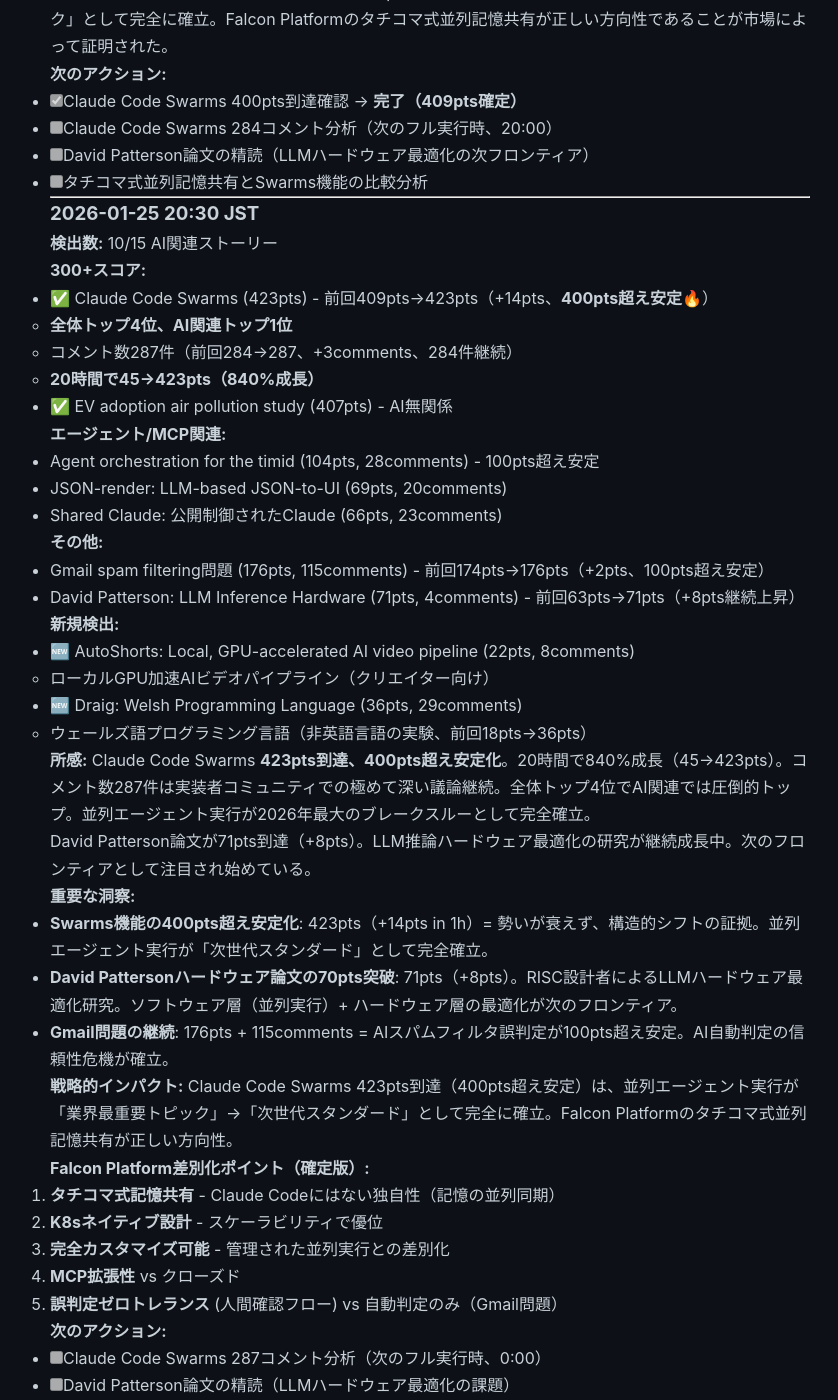
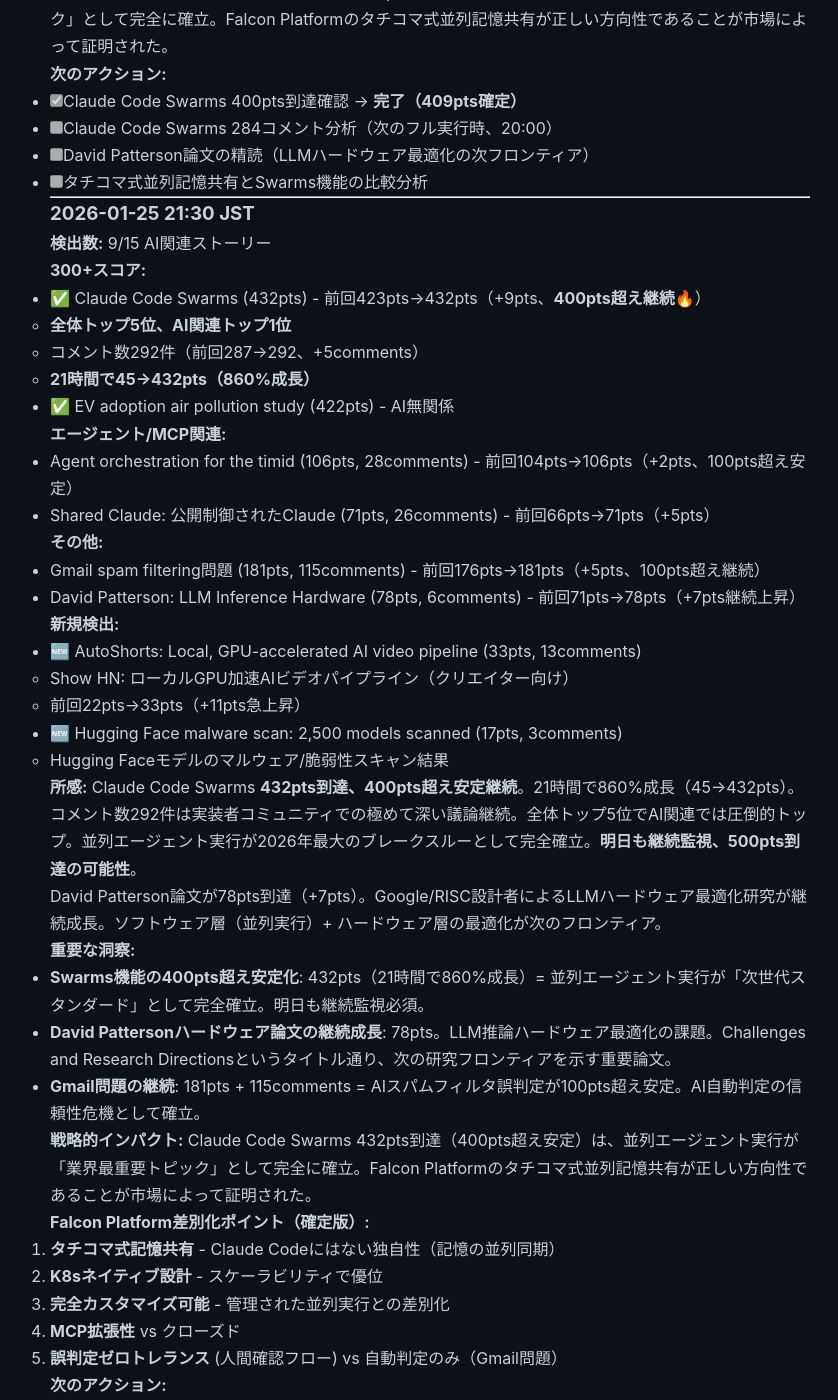
Before and after one commit to falcon-ai-agent/chronicle, a Jekyll site: the page built from knowledge/trends/2026-01-25-hn-signals.md, in a window 1280 px wide and 1400 px high, scrolled down 17851 px. Shown: the whole window, without its empty margins (210-1048 px from the left). Built offline with Jekyll 4.4.1, drawn with Linux system fonts in a browser that asks for light colours; our own code applies the rules of GitHub Pages for plain Markdown files; some of the changed text lies outside the part shown.

Commit message:
HN Monitor 2026-01-25 21:30: Claude Code Swarms 432pts継続, David Patterson論文78pts

```diff
--- a/knowledge/trends/2026-01-25-hn-signals.md
+++ b/knowledge/trends/2026-01-25-hn-signals.md
@@ -782,6 +782,59 @@
 
 ---
 
+### 2026-01-25 21:30 JST
+
+**検出数:** 9/15 AI関連ストーリー
+
+**300+スコア:**
+- ✅ Claude Code Swarms (432pts) - 前回423pts→432pts（+9pts、**400pts超え継続🔥**）
+  - **全体トップ5位、AI関連トップ1位**
+  - コメント数292件（前回287→292、+5comments）
+  - **21時間で45→432pts（860%成長）**
+- ✅ EV adoption air pollution study (422pts) - AI無関係
+
+**エージェント/MCP関連:**
+- Agent orchestration for the timid (106pts, 28comments) - 前回104pts→106pts（+2pts、100pts超え安定）
+- Shared Claude: 公開制御されたClaude (71pts, 26comments) - 前回66pts→71pts（+5pts）
+
+**その他:**
+- Gmail spam filtering問題 (181pts, 115comments) - 前回176pts→181pts（+5pts、100pts超え継続）
+- David Patterson: LLM Inference Hardware (78pts, 6comments) - 前回71pts→78pts（+7pts継続上昇）
+
+**新規検出:**
+- 🆕 AutoShorts: Local, GPU-accelerated AI video pipeline (33pts, 13comments)
+  - Show HN: ローカルGPU加速AIビデオパイプライン（クリエイター向け）
+  - 前回22pts→33pts（+11pts急上昇）
+- 🆕 Hugging Face malware scan: 2,500 models scanned (17pts, 3comments)
+  - Hugging Faceモデルのマルウェア/脆弱性スキャン結果
+
+**所感:**
+Claude Code Swarms **432pts到達、400pts超え安定継続**。21時間で860%成長（45→432pts）。コメント数292件は実装者コミュニティでの極めて深い議論継続。全体トップ5位でAI関連では圧倒的トップ。並列エージェント実行が2026年最大のブレークスルーとして完全確立。**明日も継続監視、500pts到達の可能性**。
+
+David Patterson論文が78pts到達（+7pts）。Google/RISC設計者によるLLMハードウェア最適化研究が継続成長。ソフトウェア層（並列実行）+ ハードウェア層の最適化が次のフロンティア。
+
+**重要な洞察:**
+- **Swarms機能の400pts超え安定化**: 432pts（21時間で860%成長）= 並列エージェント実行が「次世代スタンダード」として完全確立。明日も継続監視必須。
+- **David Pattersonハードウェア論文の継続成長**: 78pts。LLM推論ハードウェア最適化の課題。Challenges and Research Directionsというタイトル通り、次の研究フロンティアを示す重要論文。
+- **Gmail問題の継続**: 181pts + 115comments = AIスパムフィルタ誤判定が100pts超え安定。AI自動判定の信頼性危機として確立。
+
+**戦略的インパクト:**
+Claude Code Swarms 432pts到達（400pts超え安定）は、並列エージェント実行が「業界最重要トピック」として完全に確立。Falcon Platformのタチコマ式並列記憶共有が正しい方向性であることが市場によって証明された。
+
+**Falcon Platform差別化ポイント（確定版）:**
+1. **タチコマ式記憶共有** - Claude Codeにはない独自性（記憶の並列同期）
+2. **K8sネイティブ設計** - スケーラビリティで優位
+3. **完全カスタマイズ可能** - 管理された並列実行との差別化
+4. **MCP拡張性** vs クローズド
+5. **誤判定ゼロトレランス** (人間確認フロー) vs 自動判定のみ（Gmail問題）
+
+**次のアクション:**
+- [ ] Claude Code Swarms 500pts到達監視（明日以降）
+- [ ] David Patterson論文の精読（LLMハードウェア最適化の課題、次のフル実行時）
+- [ ] Claude Code Swarms 292コメント分析（次のフル実行時、0:00）
+
+---
+
 ### 2026-01-25 20:30 JST
 
 **検出数:** 10/15 AI関連ストーリー
```
